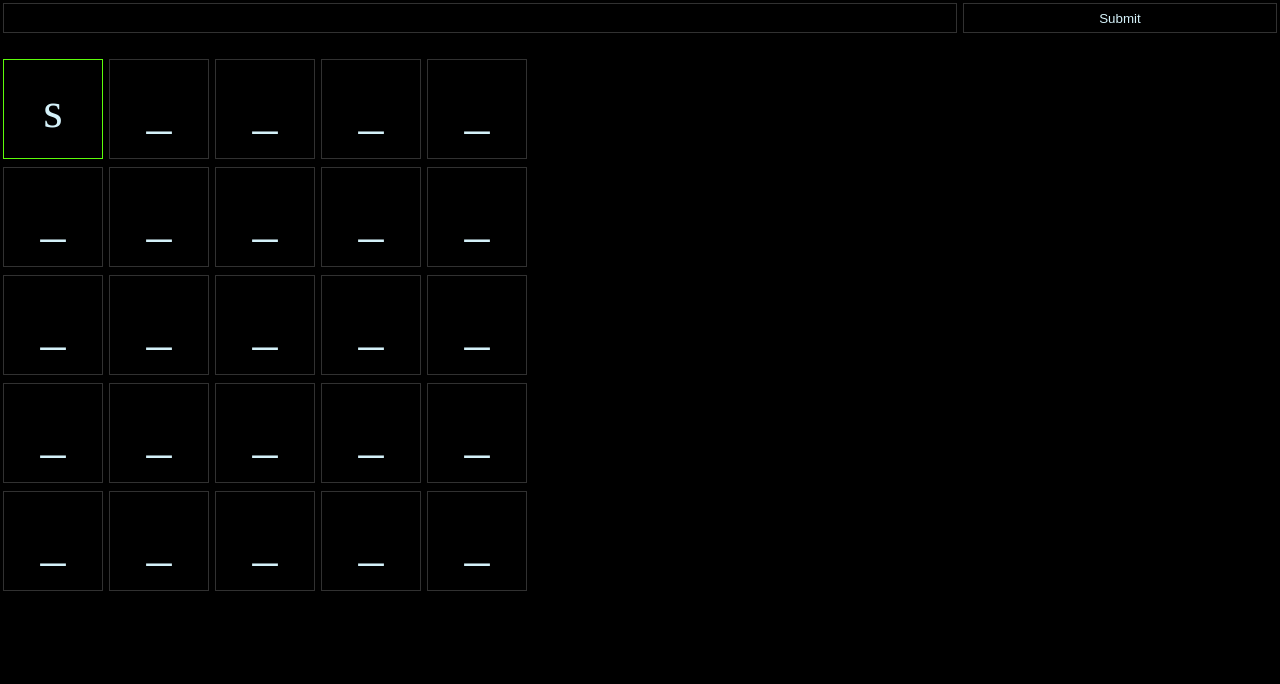
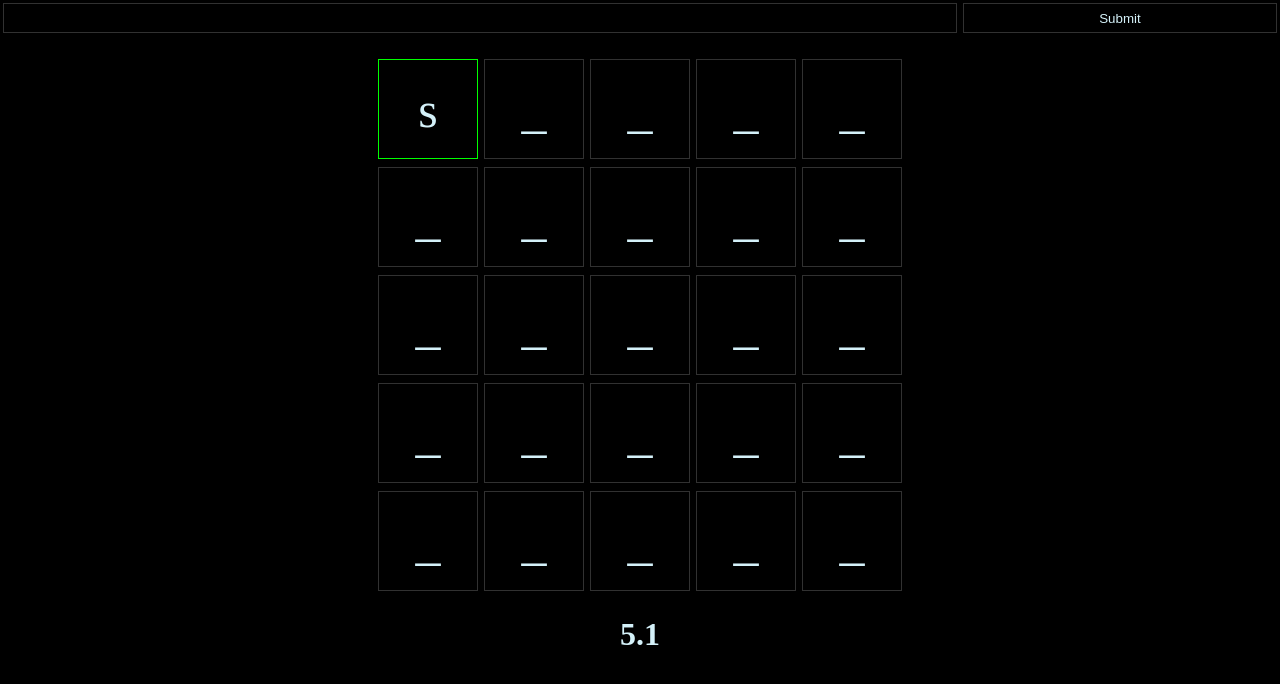
Before and after one commit to marloVGulik/lingo, a plain HTML site: page index.html in a window 1280 px wide. Drawn offline with Linux system fonts and the light colour scheme.

Commit message:
Final touches done, edited  colours

```diff
--- a/data/CSS/main.css
+++ b/data/CSS/main.css
@@ -3,6 +3,7 @@ html {
 }
 body {
     margin: 0;
+    text-align: center;
 }
 input {
     box-sizing: border-box;
@@ -21,6 +22,10 @@ input:focus {
     border: 1px solid #21b3d2;
 }
 
+#timer {
+    color: #d4f1f9;
+}
+
 .block {
     box-sizing: border-box;
     display: inline-block;
@@ -37,10 +42,12 @@ input:focus {
     line-height: 100px;
 }
 .correct {
-    border: 1px solid #b92e34;
+    border: 1px solid #FFFF00;
+    border-radius: 100%;
 }
 .locationCorrect {
-    border: 1px solid #5DFC0A;
+    border: 1px solid #00FF00;
+    border-radius: 0;
 }
 .blockLine {
     display: block;
--- a/data/JS/main.js
+++ b/data/JS/main.js
@@ -1,3 +1,6 @@
+var time = 10;
+
+
 class Game {
     // Constructor:
     constructor() {
@@ -33,10 +36,11 @@ class Game {
 
         this._usedHTMLObjects.input = document.getElementById("inputText");
         this._usedHTMLObjects.inputButton = document.getElementById("inputButton");
-
+        this._usedHTMLObjects.timer = document.getElementById("timer");
 
         // Clear invisible info
         this.start();
+        this._startTimer();
     }
 
     // Public:
@@ -45,6 +49,13 @@ class Game {
         this._word = words[Math.floor(Math.random() * words.length)];
         // this._word = "lijst";
         this._wordContainsIJ = false;
+
+        for(var i = 0; i < 5; i++) {
+            for(var j = 0; j < 5; j++) {
+                this._usedHTMLObjects.individualGuessedLetterObjects[i][j].innerHTML = "_";
+                this._usedHTMLObjects.individualGuessedLetterObjects[i][j].className = "block"
+            }
+        }
 
         for(var letterCounter = 0; letterCounter < this._word.length; letterCounter++) {
             if(this._word.charAt(letterCounter) == "i" && this._word.charAt(letterCounter + 1) == "j") {
@@ -108,14 +119,13 @@ class Game {
             }
 
             this._guessCounter++;
+            time = this._timerTime;
         }
         this._usedHTMLObjects.input.value = "";
 
         if(correct == this._word.length) {
-            alert("WIN")
-        }
-        if(this._guessCounter == 5) {
-            console.log("END");
+            alert("WIN");
+            this._win();
         }
     }
 
@@ -125,6 +135,8 @@ class Game {
     _guessCounter = 0;
     _guessedLetters = [];
     _hasStarted = false;
+    _timerTime = 100;
+    _timerInterval = null;
 
     _usedHTMLObjects = {
         input: null,
@@ -132,8 +144,37 @@ class Game {
         individualGuessedWordObjects: [],
         individualGuessedLetterObjects: [],
         correctLetterWord: null,
+        timer: null,
         // individualCorrectLetterObjects: [],
     }
+
+    _win() {
+        this.start();
+    }
+    _lose() {
+        alert("LOSE");
+        this.start();
+    }
+    _startTimer() {
+        time = this._timerTime;
+        this._usedHTMLObjects.timer.innerHTML = time;
+        this._timerInterval = setInterval(function() {
+            game._usedHTMLObjects.timer.innerHTML = `${time / 10}`;
+            game.check();
+            time--;
+        }, 100);
+    }
+    check() {
+        if(time <= 0) {
+            time = this._timerTime;
+            this._guessCounter++;
+        }
+
+        if(this._guessCounter == 5) {
+            this._lose();
+        }
+    }
+
 
     _checkLetterWithWord(letter, iteration) {
         var correct = 0;
--- a/index.html
+++ b/index.html
@@ -4,6 +4,8 @@
         <link rel="stylesheet" type="text/css" href="data/CSS/main.css">
         <script src="data/Wordlist/lingo-nl.js"></script>
         <script src="data/JS/main.js"></script>
+        <meta content="text/html;charset=utf-8" http-equiv="Content-Type">
+        <meta content="utf-8" http-equiv="encoding">
     </head>
     <body>
         <form>
@@ -14,6 +16,7 @@
         <div id="guesses"></div>
         <!-- <br>
         <div id="correctLetters"></div> -->
+        <h1 id="timer">0</h1>
         <script>game = new Game();</script>
     </body>
 </html>
```
